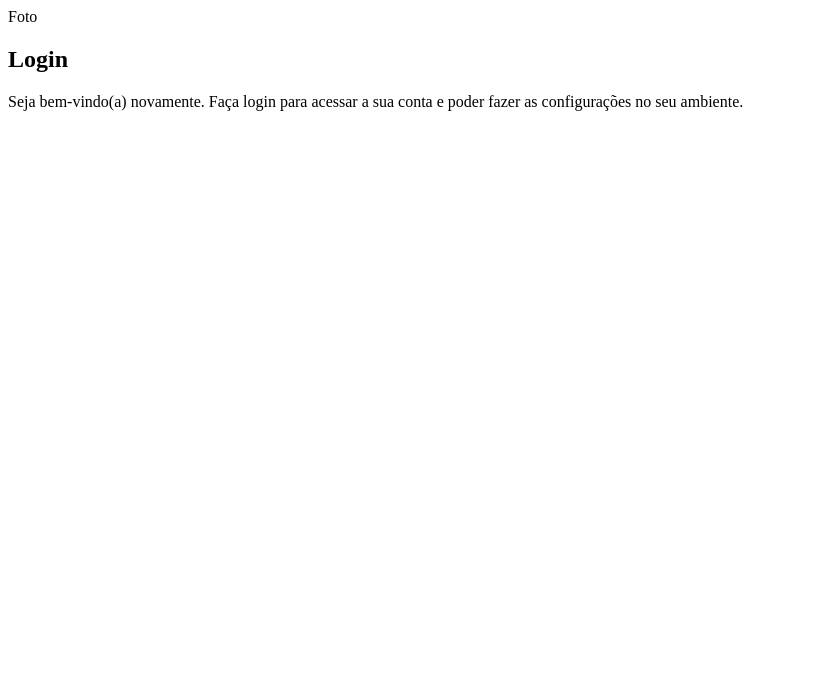
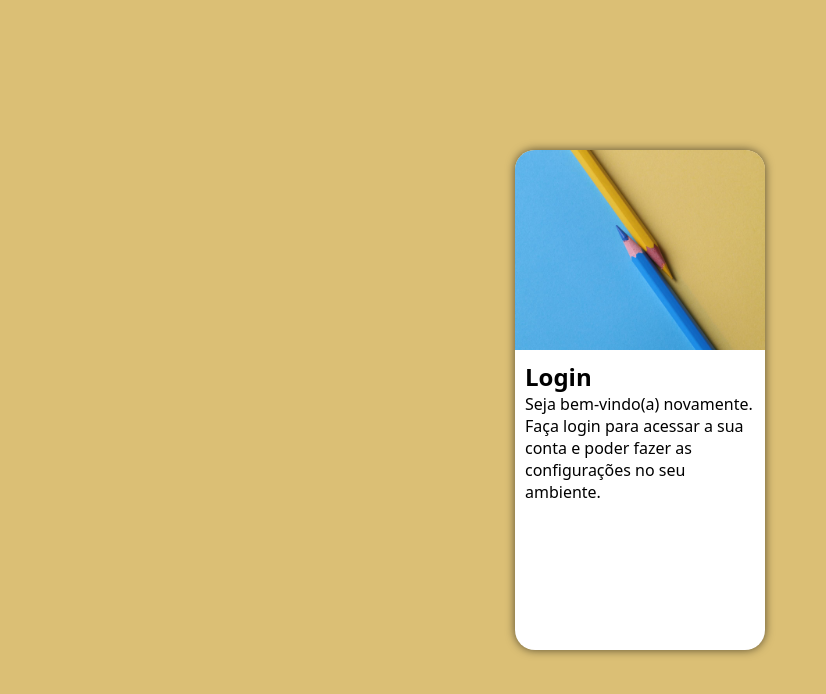
Before and after one commit to remotelucc/projeto-login, a plain HTML site: page index.html in a window 1280 px wide. Shown: the whole page, without its empty margins (0-826 px from the left). Drawn offline with Linux system fonts and the light colour scheme.

Commit message:
segunda aula concluída

```diff
--- a/estilos/style.css
+++ b/estilos/style.css
@@ -1,12 +1,55 @@
 @charset "UTF-8";
 
-/*
-
-Paleta de cores:
+/* Paleta de cores:
 
 Marrom claro: #dbbf75
 Azul claro: #58aee7
 Rosinha claro: #deacc4
-Rosa claro: #99a8af
+Rosa claro: #99a8af */
 
-*/
+* {
+    font-family: system-ui, -apple-system, BlinkMacSystemFont, 'Segoe UI', Roboto, Oxygen, Ubuntu, Cantarell, 'Open Sans', 'Helvetica Neue', sans-serif;
+    padding: 0px;
+    margin: 0px;
+    box-sizing: border-box;
+}
+
+body, html {
+    background-color: #dbbf75;
+    height: 100vh;
+    width: 100vw;
+}
+
+main {
+    position: relative;
+    height: 100vh;
+    width: 100vw;
+}
+
+section#login {
+    background-color: white;
+    width: 250px;
+    height: 500px;
+    border-radius: 20px;
+
+    overflow: hidden;
+
+    position: absolute;
+    top: 50%;
+    left: 50%;
+    transform: translate(-50%, -50%);
+    box-shadow: 0px 0px 10px rgba(0, 0, 0, 0.61);
+}
+
+section#login > div#imagem {
+    background: #dbbf75 url(../imagens/padrao.jpg) no-repeat;
+    background-size: cover;
+    background-position: center center;
+    height: 200px;
+    display: block;
+}
+
+section#login > div#formulario {
+    padding: 10px;
+    display: block;
+}
--- a/index.html
+++ b/index.html
@@ -10,7 +10,6 @@
     <main>
         <section id="login">
             <div id="imagem">
-                Foto
             </div>
             <div id="formulario">
                 <h1>Login</h1>
```
